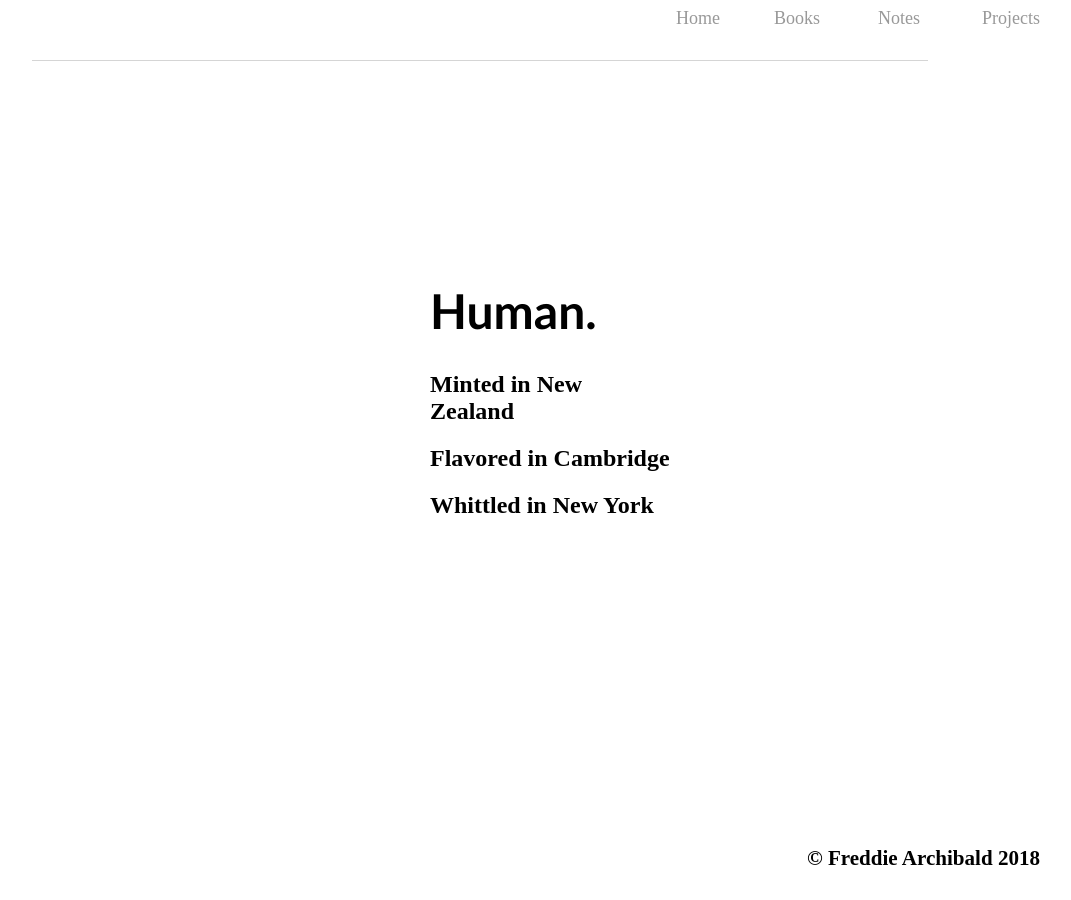
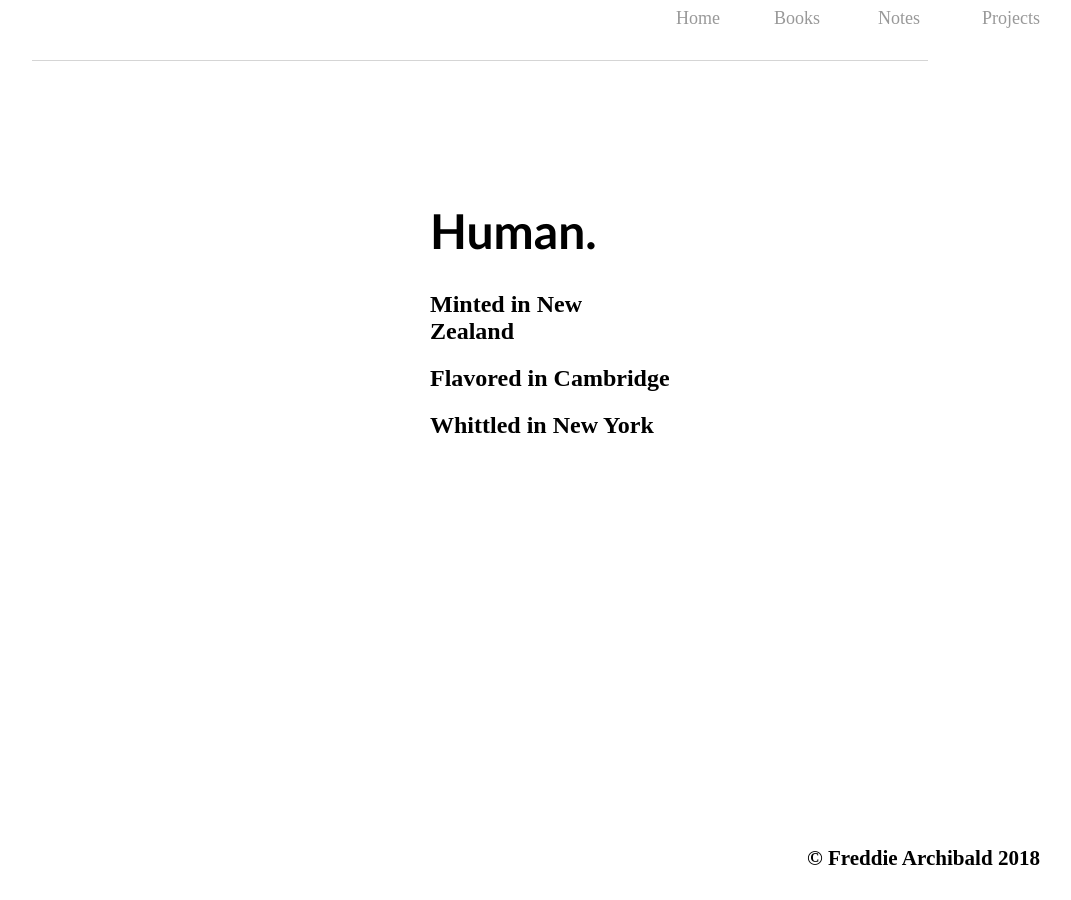
Before and after one commit to scryptive/personal, a Jekyll site: the page built from index.html, in a window 1280 px wide. Shown: the whole page, without its empty margins (160-1231 px from the left). Built offline with Jekyll 4.4.1, drawn with Linux system fonts in a browser that asks for light colours.

Commit message:
Update index.html

```diff
--- a/index.html
+++ b/index.html
@@ -10,7 +10,7 @@ title: planet fred
     width: 240px;
     left: 50%;
     top: 30%;
-    margin-top: -20px;
+    margin-top: -100px;
     margin-left: -50px;
 }
 
```
